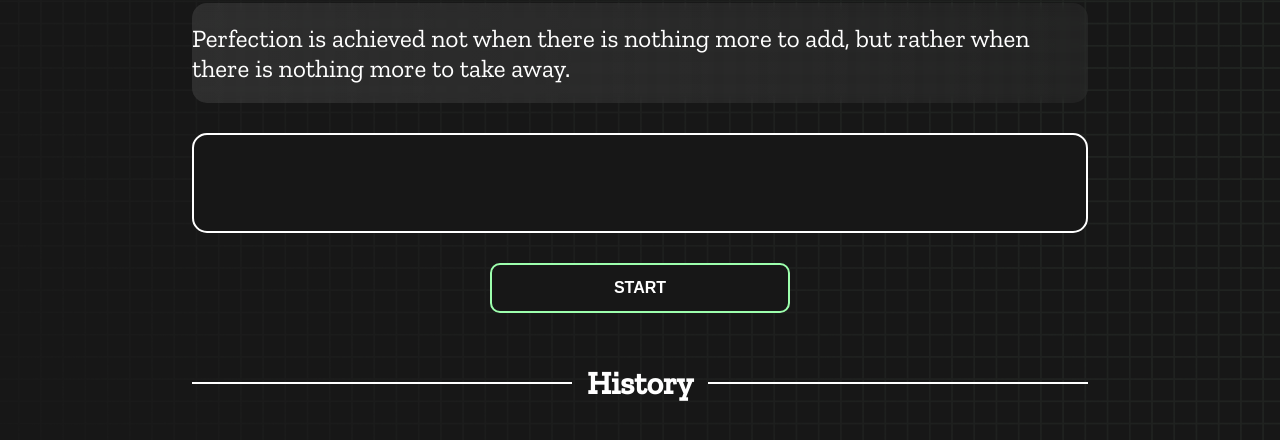
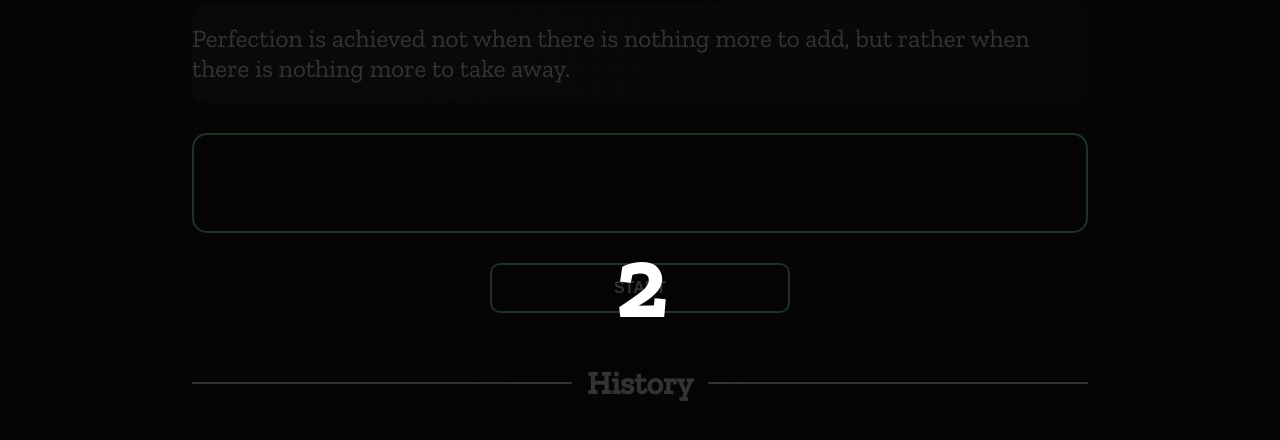
Before and after one commit to abirhasanop/monstar-debug, a plain HTML site: page index.html in a window 1280 px wide. Both pictures are taken after a click on the button "START". Shown: the part 116-556 px from the top of the page. Drawn offline with nearby package versions, Linux system fonts and the light colour scheme.

Commit message:
count functionality done

```diff
--- a/script.js
+++ b/script.js
@@ -1,6 +1,6 @@
 const display = document.getElementById("display");
 const question = document.getElementById("question");
-const startBtn = document.getElementById("start");
+const startBtn = document.getElementById("starts");
 const countdownOverlay = document.getElementById("countdown");
 const resultModal = document.getElementById("result");
 const modalBackground = document.getElementById("modal-background");
@@ -43,9 +43,13 @@ const typeController = (e) => {
   const newLetterCorrect = validate(newLetter);
 
   if (newLetterCorrect) {
-    display.innerHTML += `<span class="green">${newLetter === " " ? "▪" : newLetter}</span>`;
+    display.innerHTML += `<span class="green">${
+      newLetter === " " ? "▪" : newLetter
+    }</span>`;
   } else {
-    display.innerHTML += `<span class="red">${newLetter === " " ? "▪" : newLetter}</span>`;
+    display.innerHTML += `<span class="red">${
+      newLetter === " " ? "▪" : newLetter
+    }</span>`;
   }
 
   // check if given question text is equal to user typed text
@@ -101,19 +105,19 @@ const closeModal = () => {
 
 const start = () => {
   // If already started, do not start again
-  if (startTime) return;
+  if (errorCount) return;
 
   let count = 3;
   countdownOverlay.style.display = "flex";
 
   const startCountdown = setInterval(() => {
-    countdownOverlay.innerHTML = '<h1>${count}</h1>';
+    countdownOverlay.innerHTML = `<h1>${count}</h1>`;
 
     // finished timer
-    if (count == 0) {
+    if (count === 0) {
       // -------------- START TYPING -----------------
       document.addEventListener("keydown", typeController);
-      countdownOverlay.style.display = "flex";
+      countdownOverlay.style.display = "none";
       display.classList.remove("inactive");
 
       clearInterval(startCountdown);
@@ -134,6 +138,7 @@ setInterval(() => {
   const currentTime = new Date().getTime();
   const timeSpent = (currentTime - startTime) / 1000;
 
-
-  document.getElementById("show-time").innerHTML = `${startTime ? timeSpent : 0} seconds`;
+  document.getElementById("show-time").innerHTML = `${
+    startTime ? timeSpent : 0
+  } seconds`;
 }, 1000);
--- a/styles.css
+++ b/styles.css
@@ -91,7 +91,7 @@ body {
   font-weight: 700;
 }
 .inactive {
-  border: 2px solid white !important;
+  border: 2px solid white;
 }
 .hidden {
   display: none;
```
